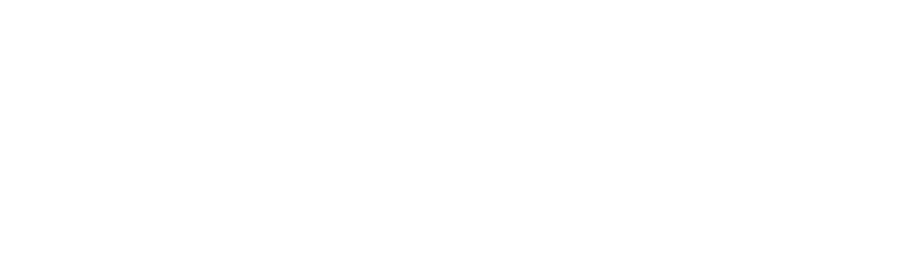
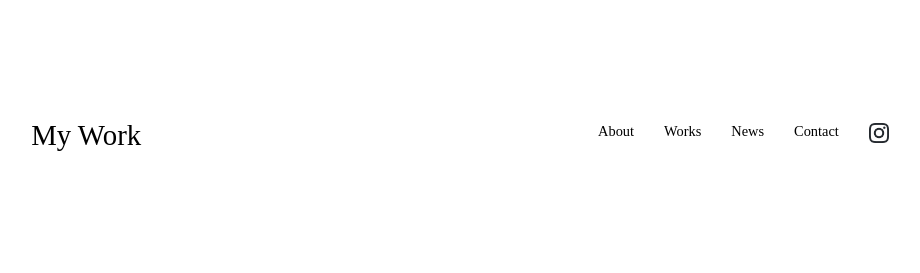
Before and after one commit to fujitashuichi/code-jump-my-work, a plain HTML site: page index.html in a window 1280 px wide. Shown: the whole page, without its empty margins (180-1100 px from the left). Drawn offline with Linux system fonts and the light colour scheme; some packages are replaced by stand-ins of ours.

Commit message:
Add: header部分をコーディング

```diff
--- a/css/style.css
+++ b/css/style.css
@@ -3,3 +3,44 @@
     padding: 0;
     box-sizing: border-box;
 }
+
+body {
+    width: 100%;
+    height: 100%;
+}
+
+ul {
+    display: flex;
+    list-style: none;
+}
+
+a {
+    color: #000;
+    text-decoration: none;
+}
+
+
+#header {
+    display: flex;
+    max-width: 960px;
+    height: 270px;
+    margin: 0 auto;
+    padding: 0 4%;
+    align-items: center;
+    justify-content: space-between;
+}
+
+#header .site-title {
+    font-size: 1.8rem;
+    font-weight: 400;
+}
+
+#header ul li {
+    margin-left: 30px;
+    font-size: 0.9rem;
+}
+
+#header .icon {
+    width: 20px;
+    height: 20px;
+}
--- a/index.html
+++ b/index.html
@@ -9,7 +9,30 @@
     <link rel="stylesheet" href="./css/style.css">
 </head>
 <body>
-    <header id="header"></header>
+    <header id="header">
+        <h1 class="site-title">My Work</h1>
+        <nav>
+            <ul>
+                <li>
+                    <a href="#about">About</a>
+                </li>
+                <li>
+                    <a href="#works">Works</a>
+                </li>
+                <li>
+                    <a href="#news">News</a>
+                </li>
+                <li>
+                    <a href="#contact">Contact</a>
+                </li>
+                <li>
+                    <a href="https://instagram.com" rel="noreferrer noopener" target="_blank">
+                        <img class="icon" src="./img/icon-instagram.png" alt="instagram">
+                    </a>
+                </li>
+            </ul>
+        </nav>
+    </header>
     <div id="main"></div>
     <footer id="footer"></footer>
 </body>
```
